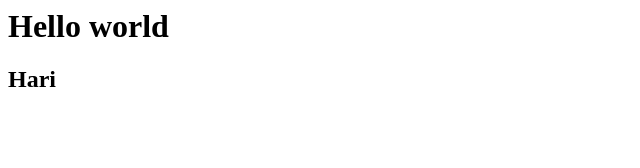
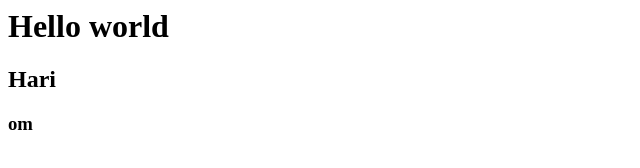
Before and after one commit to GeneralYudhishthir/apnacollege-demo, a plain HTML site: page index.html in a window 1280 px wide. Shown: the full height of the page, 0-640 px from the left. Drawn offline with Linux system fonts and the light colour scheme.

Commit message:
added om

```diff
--- a/index.html
+++ b/index.html
@@ -1,2 +1,3 @@
 <h1>Hello world</h1>
 <h2>Hari</h2>
+<h3>om</h3>
```
